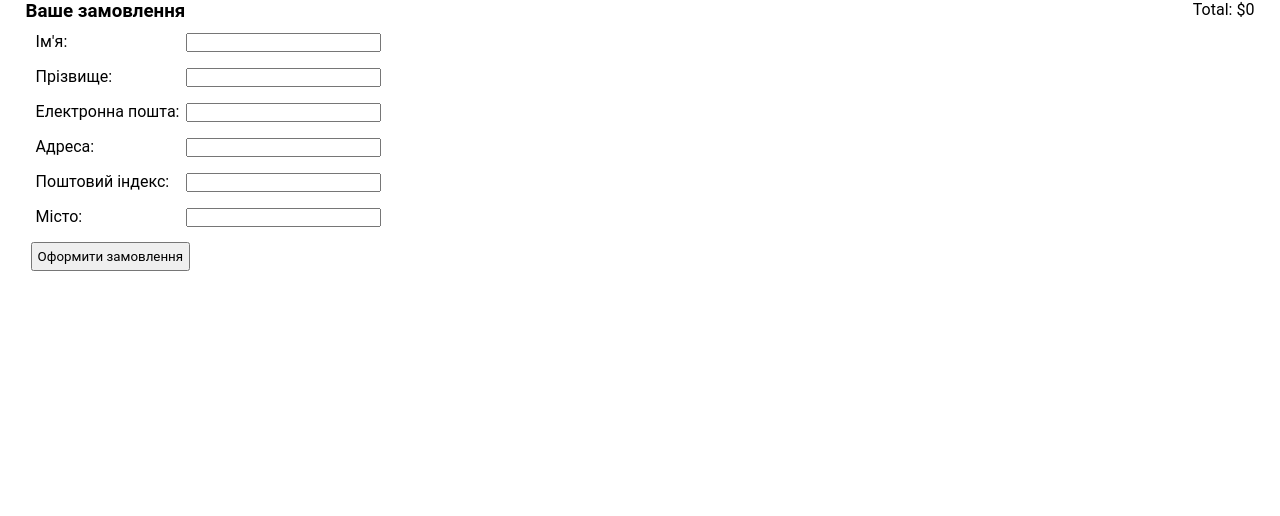
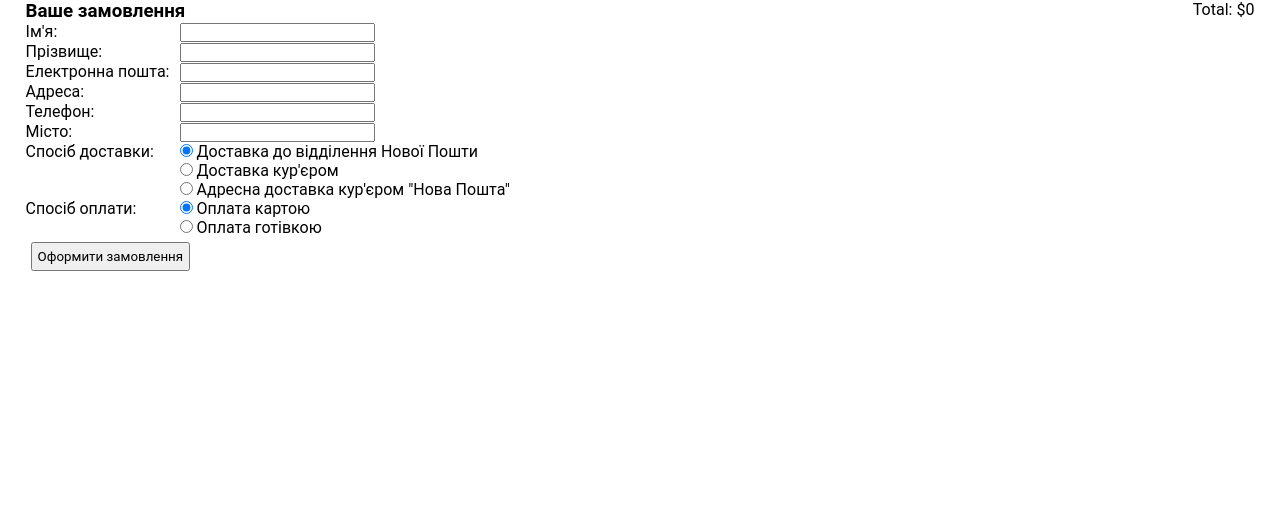
Before and after one commit to BohdaR/myshop, a Django app: page /orders/create/ in a window 1280 px wide. Shown: the part 116-632 px from the top of the page. Run offline with Django 4.2, Linux system fonts and the light colour scheme; some libraries are stand-ins or nearby versions.

Commit message:
chenged order page

```diff
--- a/orders/admin.py
+++ b/orders/admin.py
@@ -9,10 +9,11 @@ class OrderItemInline(admin.TabularInline):
 
 class OrderAdmin(admin.ModelAdmin):
     list_display = ['id', 'first_name', 'last_name', 'email',
-                    'address', 'postal_code', 'city', 'paid',
-                    'created', 'updated']
+                    'address', 'phone_number', 'city', 'paid',
+                    'created', 'updated','pay_method', 'delivery_method','pay_method']
     list_filter = ['paid', 'created', 'updated']
     inlines = [OrderItemInline]
 
 
 admin.site.register(Order, OrderAdmin)
+admin.site.register(OrderItem)
--- a/orders/forms.py
+++ b/orders/forms.py
@@ -5,4 +5,8 @@ from .models import Order
 class OrderCreateForm(forms.ModelForm):
     class Meta:
         model = Order
-        fields = ['first_name', 'last_name', 'email', 'address', 'postal_code', 'city']
+        fields = ['first_name', 'last_name', 'email', 'address', 'phone_number', 'city', 'delivery_method', 'pay_method']
+        widgets = {
+            'delivery_method': forms.RadioSelect(attrs={'class': 'order-chekbox'}),
+            'pay_method': forms.RadioSelect(attrs={'class': 'order-chekbox'}),
+        }
--- a/orders/models.py
+++ b/orders/models.py
@@ -1,15 +1,27 @@
 from django.db import models
-
 from shop.models import Product
 
+
+DELIVERY_CHOICES=[
+        ('delivery1','Доставка до відділення Нової Пошти'),
+        ('delivery2','Доставка кур\'єром'),
+        ('delivery3','Адресна доставка кур\'єром "Нова Пошта"'),
+        ]
+
+PAY_CHOICES=[
+    ('pay1','Оплата картою'),
+    ('pay2','Оплата готівкою'),
+]
 
 class Order(models.Model):
     first_name = models.CharField(max_length=50, verbose_name='Ім\'я')
     last_name = models.CharField(max_length=50, verbose_name='Прізвище')
     email = models.EmailField(verbose_name='Електронна пошта')
     address = models.CharField(max_length=250, verbose_name='Адреса')
-    postal_code = models.CharField(max_length=20, verbose_name='Поштовий індекс')
+    phone_number = models.CharField(max_length=20, verbose_name='Телефон')
     city = models.CharField(max_length=100, verbose_name='Місто')
+    delivery_method = models.CharField(choices=DELIVERY_CHOICES, max_length=50, default='delivery1', verbose_name='Спосіб доставки')
+    pay_method = models.CharField(choices=PAY_CHOICES, max_length=50, default='pay1', verbose_name='Спосіб оплати')
     created = models.DateTimeField(auto_now_add=True)
     updated = models.DateTimeField(auto_now=True)
     paid = models.BooleanField(default=False)
--- a/orders/static/orders/css/orders.css
+++ b/orders/static/orders/css/orders.css
@@ -1,14 +1,21 @@
 .order-info{
     text-align: right;
 }
+
 .container{
     justify-content: space-between;
 }
-.formseting{
+
+.order-chekbox{
+    display: inline-block;
+}
+
+.order-form-item{
 
 }
+
 .order-form> p > input{
-outline: none;
+    outline: none;
     /* border: none;
     border-bottom: 2px solid red; */
 }
--- a/orders/templates/orders/create.html
+++ b/orders/templates/orders/create.html
@@ -11,19 +11,28 @@
 <div class="container">
     <div class="formseting">
         <h3>Ваше замовлення</h3>
-    <form action="." method="post" class="order-form">
-        {% for f in form %}
-        <p class="reg-item"><label class="form-label" for="{{ f.id_for_label }}">{{f.label}}: </label>{{ f }}</p>
-        <div class="form-error">{{ f.errors }}</div>
-        {% endfor %}
-        <button class="form-button" type="submit">Оформити замовлення</button>
-        {% csrf_token %}
-     </form>
+        <form method="post" class="order-form">
+            <div class="order-form-item">
+                {% csrf_token %}
+            </div>
+            {% for f in form %}
+            <div class="order-form-item">
+                <label class="form-label" for="{{ f.id_for_label }}">
+                    {{f.label}}:
+                </label>
+                {{ f }}
+                <div class="form-error">
+                    {{ f.errors }}
+                </div>
+            </div>
+            {% endfor %}
+            <button class="form-button" type="submit">Оформити замовлення</button>
+        </form>
      </div>
      <div class="order-info">
         <ul>
             {% for item in cart %}
-            <img src="{{ item.product.image.url }}" alt="" class="product-image">
+            <img src="{{ item.product.image.url }}" alt="" class="order-product-image">
                 <li>
                     {{ item.quantity }}x {{ item.product.name }}
                     <span>${{ item.total_price }}</span>
--- a/shop/static/shop/css/main.css
+++ b/shop/static/shop/css/main.css
@@ -181,7 +181,7 @@
 }
 
 
-.reg-item, .form-button{
+.form-button{
     margin: 5px;
     padding: 5px;
 }
--- a/shop/static/shop/css/slider.css
+++ b/shop/static/shop/css/slider.css
@@ -5,10 +5,12 @@
 }
 
 .slider{
+  display: flex;
   position: relative;
   width: 500px;
   height: 450px;
   overflow: hidden;
+  align-items: center;
 }
 
 .some-block>button{
```
Also changed, not shown: myshop/settings.py (+7 -9 lines), shop/templates/shop/detail.html (+4 -8 lines), db.sqlite3, orders/migrations/0004_auto_20220320_1044.py (added).
